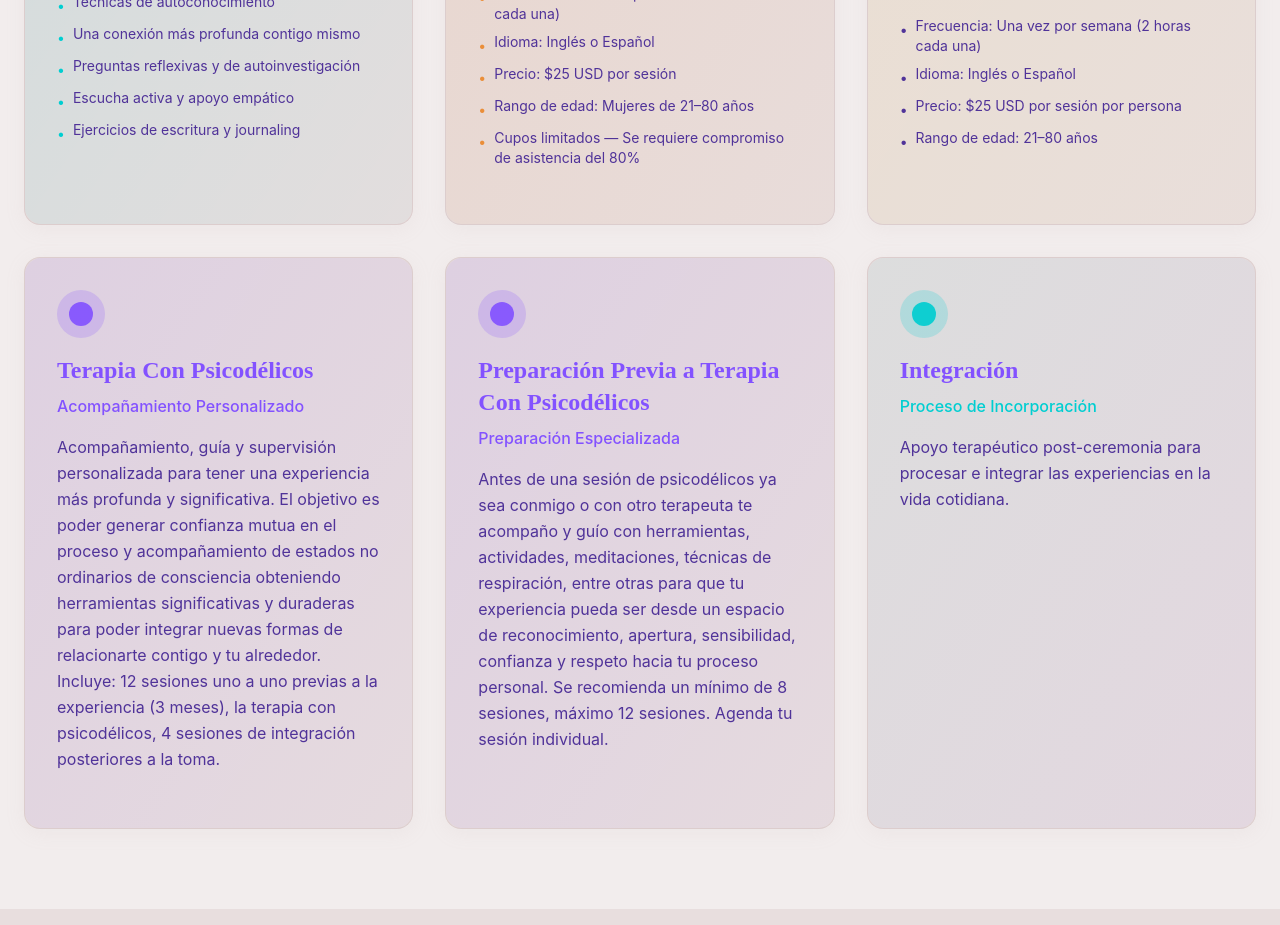
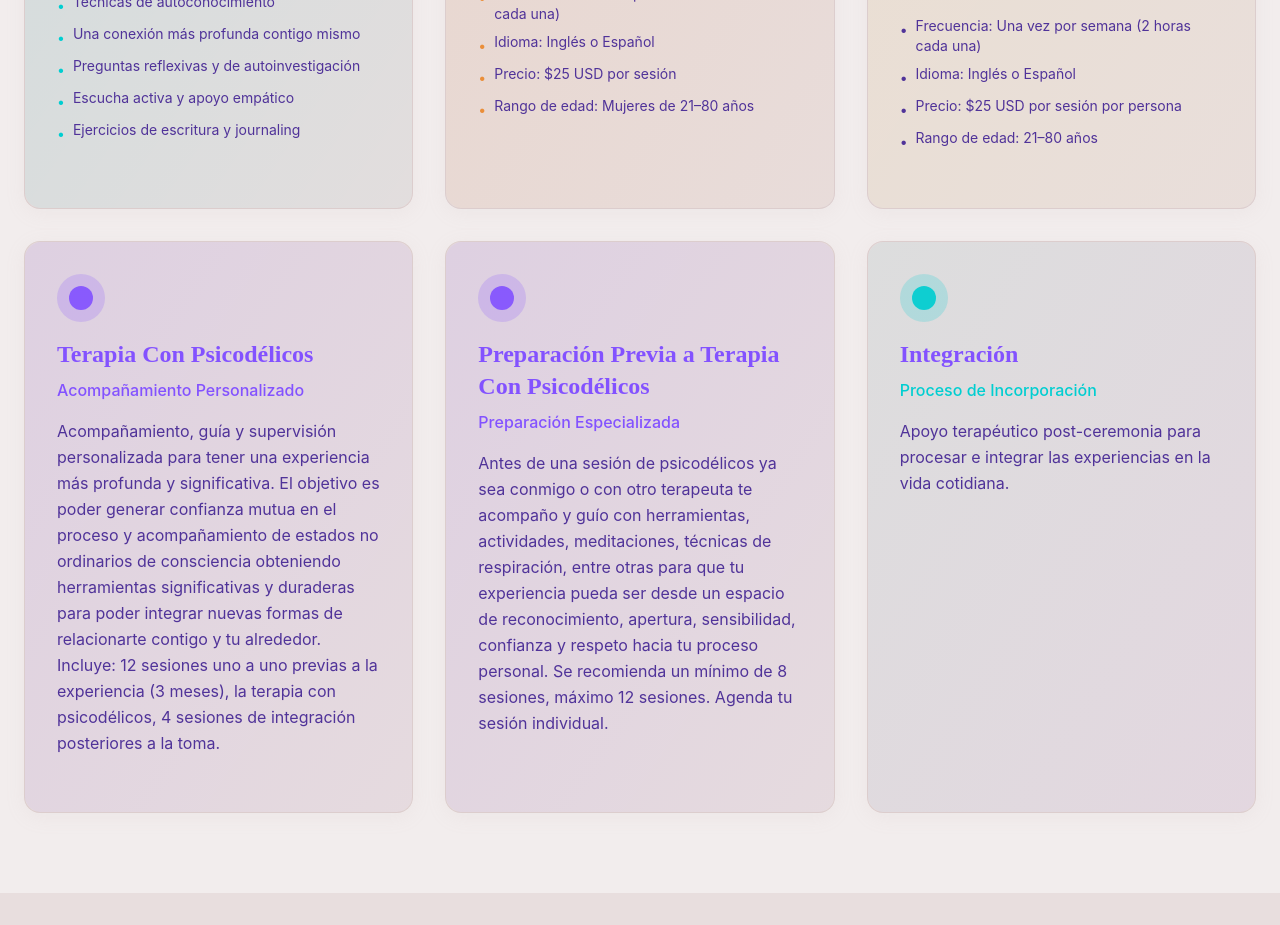
Before and after one commit to loveruleslife/paocha-mindbloom-site, a React (Vite) app: page / in a window 1280 px wide. Shown: the part 2660-3585 px from the top of the page. Built offline with nearby package versions, Linux system fonts and the light colour scheme; the HTML template or start-up script is replaced by a standard one.

Commit message:
Remove limited spots bullet point

```diff
--- a/src/components/Services.tsx
+++ b/src/components/Services.tsx
@@ -10,7 +10,7 @@ const Services = () => {
       es: {
         'service.therapy.features': ['Técnicas de autoconocimiento', 'Una conexión más profunda contigo mismo', 'Preguntas reflexivas y de autoinvestigación', 'Escucha activa y apoyo empático', 'Ejercicios de escritura y journaling'],
         'service.introspection.features': ['26 semanas de duración', '3 horas por sesión', 'Grupos en español e inglés', 'Solo mujeres 21-70 años', 'Cupo limitado', '$25 USD por sesión'],
-        'service.introspection.details.list': ['Frecuencia: Una vez por semana (2 horas cada una)', 'Idioma: Inglés o Español', 'Precio: $25 USD por sesión', 'Rango de edad: Mujeres de 21–80 años', 'Cupos limitados — Se requiere compromiso de asistencia del 80%'],
+        'service.introspection.details.list': ['Frecuencia: Una vez por semana (2 horas cada una)', 'Idioma: Inglés o Español', 'Precio: $25 USD por sesión', 'Rango de edad: Mujeres de 21–80 años'],
         'service.accompaniment.features': ['26 semanas de duración', 'Sesiones de 2 horas', 'Grupos en español e inglés', 'Hombres y mujeres 21-80 años', 'Cupo limitado', '$25 USD por sesión'],
         'service.accompaniment.details.list': ['Frecuencia: Una vez por semana (2 horas cada una)', 'Idioma: Inglés o Español', 'Precio: $25 USD por sesión por persona', 'Rango de edad: 21–80 años'],
         'service.ceremonies.features': ['12 sesiones previas (3 meses)', 'Terapia con psicodélicos', '4 sesiones de integración', 'Acompañamiento personalizado'],
@@ -20,7 +20,7 @@ const Services = () => {
       en: {
         'service.therapy.features': ['Self-awareness techniques', 'A deeper connection with yourself', 'Reflective and self-inquiry questions', 'Active listening and empathetic support', 'Writing and journaling exercises'],
         'service.introspection.features': ['26-week duration', '2-hour sessions', 'Spanish and English groups', 'Women only 21-80 years', 'Limited capacity', '$25 USD per session'],
-        'service.introspection.details.list': ['Frequency: Once per week (2 hours each)', 'Language: English or Spanish', 'Price: $25 USD per session', 'Age range: Women 21–80 years', 'Limited spots — 80% attendance commitment required'],
+        'service.introspection.details.list': ['Frequency: Once per week (2 hours each)', 'Language: English or Spanish', 'Price: $25 USD per session', 'Age range: Women 21–80 years'],
         'service.accompaniment.features': ['26-week duration', '2-hour sessions', 'Spanish and English groups', 'Men and women 21-80 years', 'Limited capacity', '$25 USD per session'],
         'service.accompaniment.details.list': ['Frequency: Once per week (2 hours each)', 'Language: English or Spanish', 'Price: $25 USD per session per person', 'Age range: 21–80 years'],
         'service.ceremonies.features': ['12 prior sessions (3 months)', 'Psychedelic therapy', '4 integration sessions', 'Personalized accompaniment'],
--- a/src/contexts/LanguageContext.tsx
+++ b/src/contexts/LanguageContext.tsx
@@ -61,7 +61,7 @@ const translations = {
     'service.introspection.subtitle': 'Espacios de Crecimiento Femenino',
     'service.introspection.intro': 'Encuentros semanales enfocados en el autoconocimiento, la reflexión y el crecimiento compartido. Cada sesión explora un nuevo tema para fomentar la perspicacia y la resiliencia emocional.',
     'service.introspection.details': 'Detalles:',
-    'service.introspection.details.list': ['Frecuencia: Una vez por semana (2 horas cada una)', 'Idioma: Inglés o Español', 'Precio: $25 USD por sesión', 'Rango de edad: Mujeres de 21–80 años', 'Cupos limitados — Se requiere compromiso de asistencia del 80%'],
+    'service.introspection.details.list': ['Frecuencia: Una vez por semana (2 horas cada una)', 'Idioma: Inglés o Español', 'Precio: $25 USD por sesión', 'Rango de edad: Mujeres de 21–80 años'],
     'service.introspection.description': '',
     'service.introspection.features': ['26 semanas de duración', 'Sesiones de 3 horas', 'Grupos en español e inglés', 'Solo mujeres 21-70 años', 'Cupo limitado', '$25 USD por sesión'],
 
@@ -171,7 +171,7 @@ const translations = {
     'service.introspection.subtitle': 'Feminine Growth Spaces',
     'service.introspection.intro': 'Weekly gatherings focused on self-knowledge, reflection, and shared growth. Each session explores a new theme to foster insight and emotional resilience.',
     'service.introspection.details': 'Details:',
-    'service.introspection.details.list': ['Frequency: Once per week (2 hours each)', 'Language: English or Spanish', 'Price: $25 USD per session', 'Age range: Women 21–80 years', 'Limited spots — 80% attendance commitment required'],
+    'service.introspection.details.list': ['Frequency: Once per week (2 hours each)', 'Language: English or Spanish', 'Price: $25 USD per session', 'Age range: Women 21–80 years'],
     'service.introspection.description': '',
     'service.introspection.features': ['26-week duration', '3-hour sessions', 'Spanish and English groups', 'Women only 21-70 years', 'Limited capacity', '$25 USD per session'],
 
```
